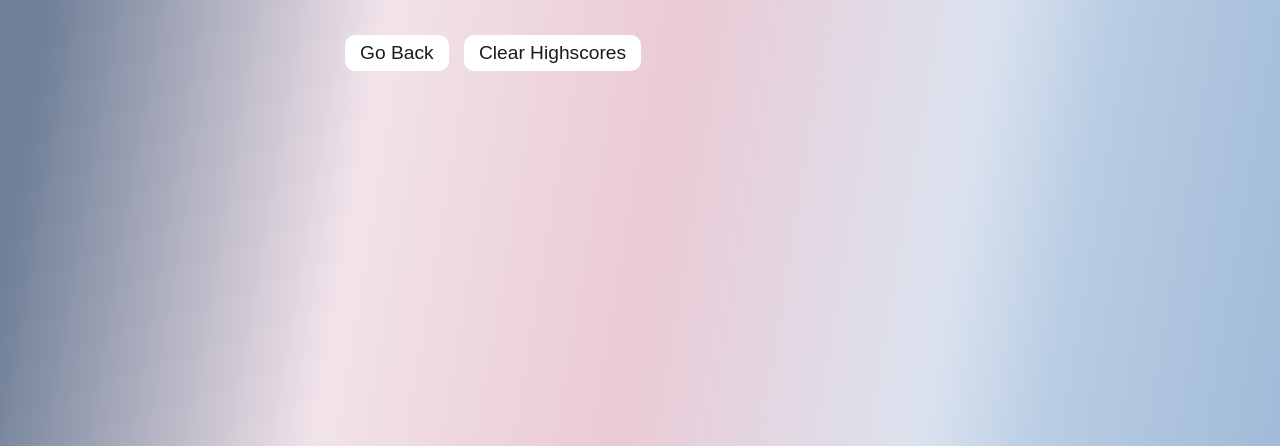
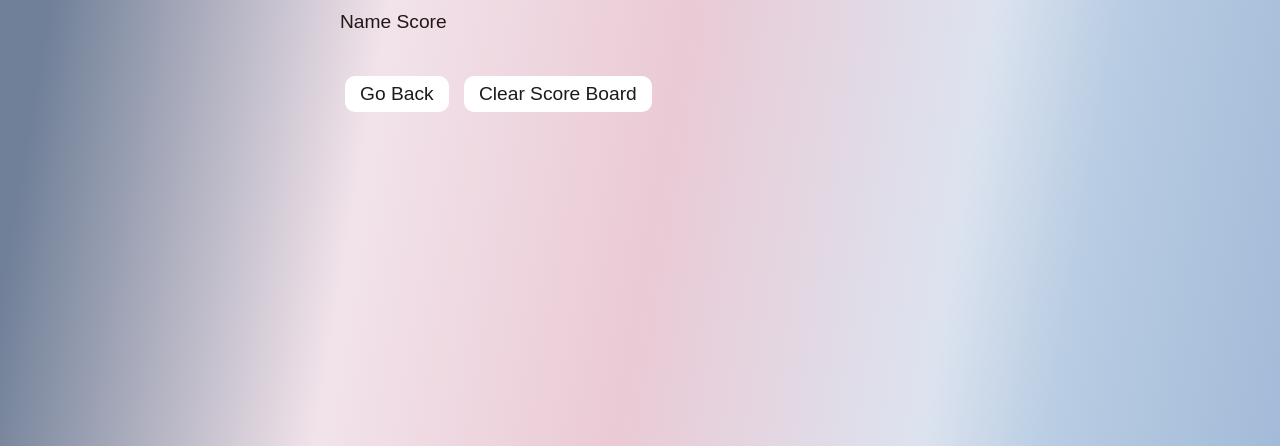
Before and after one commit to lgarced/Quizzy, a plain HTML site: page highscores.html in a window 1280 px wide. Shown: the part 654-1100 px from the top of the page. Drawn offline with Linux system fonts and the light colour scheme.

Commit message:
Few changes

```diff
--- a/highscores.html
+++ b/highscores.html
@@ -4,18 +4,19 @@
     <meta charset="UTF-8" />
     <meta name="viewport" content="width=device-width, initial-scale=1.0" />
     <meta http-equiv="X-UA-Compatible" content="ie=edge" />
-    <title>Highscores</title>
+    <title>Scores</title>
 
     <link rel="stylesheet" href="./style.css" />
   </head>
 
   <body>
     <div class="wrapper">
-      <h1>Highscores</h1>
+      <h1>Scores</h1>
+      <a> Name Score </a>
       <ol id="highscores"></ol>
 
       <a href="index.html"><button>Go Back</button></a>
-      <button id="clear">Clear Highscores</button>
+      <button id="clear">Clear Score Board</button>
     </div>
 
     <script src="./js/app.js"></script>
--- a/style.css
+++ b/style.css
@@ -72,6 +72,10 @@ li:nth-child(odd) {
 .wrapper {
   margin: 100px auto 0 auto;
   max-width: 600px;
+}
+
+.wrapper a {
+  color: #201917;
 }
 
 .hide {
```
Also changed, not shown: index.html (+1 -1 lines), front-page.png (added), 1 other file.
